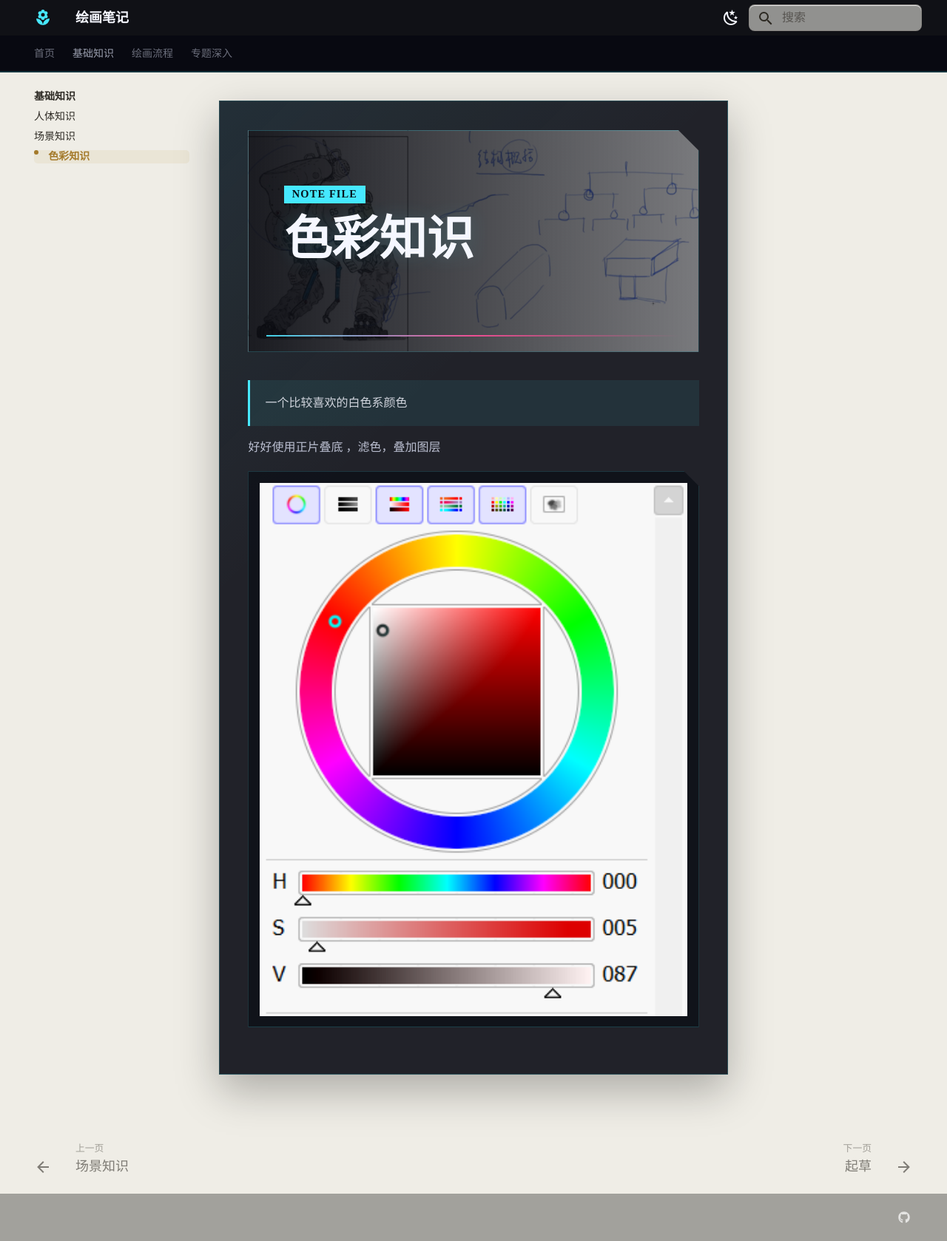
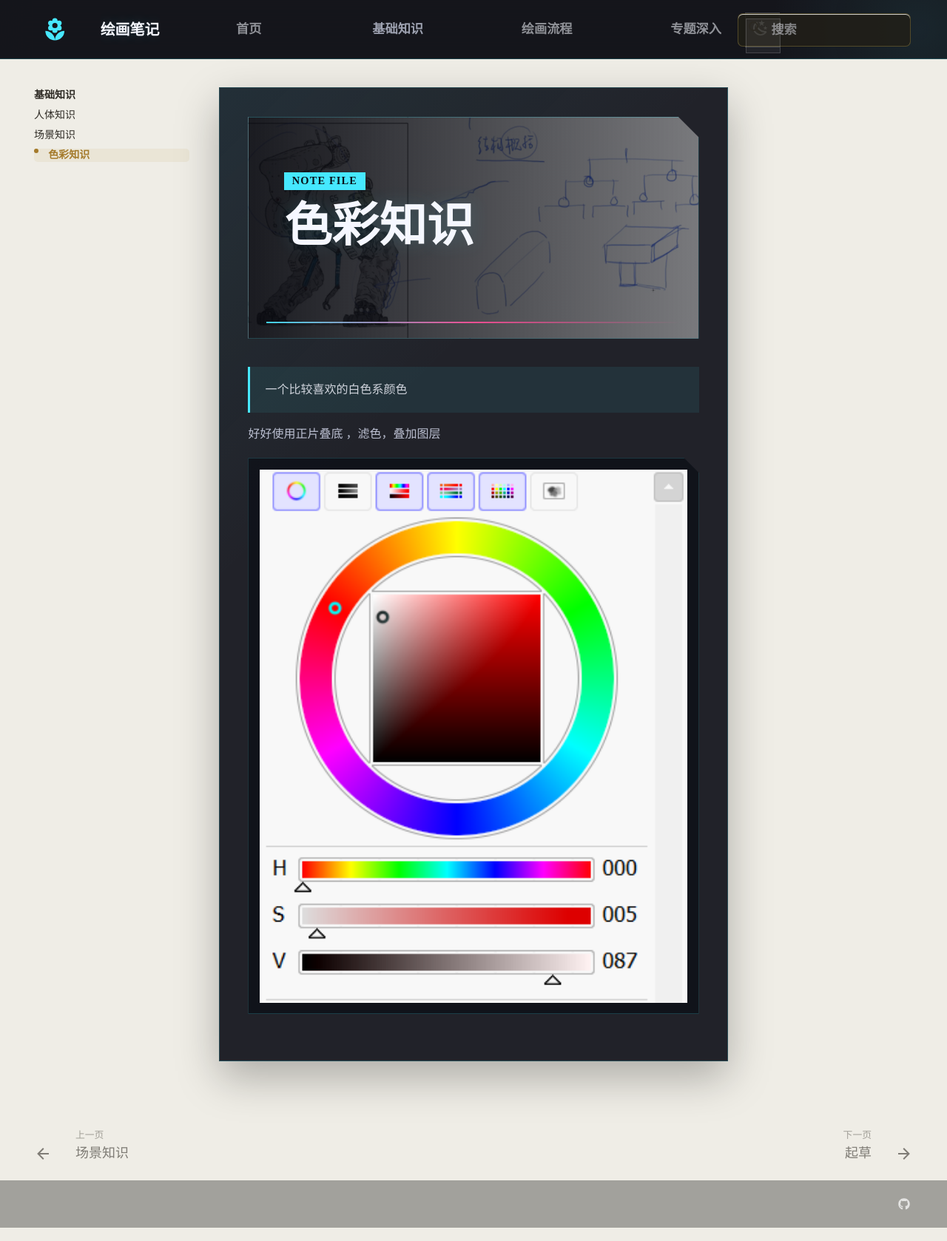
Before and after one commit to betty-momo/drawing-notes, an MkDocs documentation site: the page built from docs/色彩知识.md, in a window 1280 px wide. Shown: the whole page at 74% size. Built offline with MkDocs 1.6.1 and Material for MkDocs 9.7.7, drawn with Linux system fonts in a browser that asks for light colours.

Commit message:
Align header navigation with reference layout

```diff
--- a/docs/stylesheets/extra.css
+++ b/docs/stylesheets/extra.css
@@ -1525,6 +1525,7 @@ a {
     --neo-pink: #ff4f9a;
     --neo-yellow: #f5d55f;
     --neo-shadow: 0 26px 70px rgba(0, 0, 0, 0.42);
+    --neo-header-height: 4rem;
 }
 
 .md-header {
@@ -1551,6 +1552,182 @@ a {
     background: rgba(8, 9, 16, 0.94);
     border-bottom: 1px solid rgba(71, 232, 255, 0.16);
     box-shadow: none;
+}
+
+.md-header {
+    height: var(--neo-header-height);
+    overflow: visible;
+    background:
+        radial-gradient(circle at 97% 50%, rgba(71, 232, 255, 0.08), transparent 10rem),
+        rgba(7, 8, 14, 0.94);
+}
+
+[data-md-color-scheme="slate"] .md-header {
+    background:
+        radial-gradient(circle at 97% 50%, rgba(71, 232, 255, 0.08), transparent 10rem),
+        rgba(7, 8, 14, 0.94);
+}
+
+.md-header__inner {
+    position: relative;
+    width: 100%;
+    max-width: none;
+    height: var(--neo-header-height);
+    padding: 0 clamp(1.1rem, 3.8vw, 5rem);
+    gap: 0.45rem;
+}
+
+.md-header__button {
+    color: rgba(245, 247, 255, 0.82);
+}
+
+.md-header__button.md-logo {
+    width: 2.55rem;
+    height: 2.55rem;
+    margin: 0 0.35rem 0 0;
+    padding: 0.42rem;
+}
+
+.md-header__button.md-logo :is(svg, img) {
+    width: 1.72rem;
+    height: 1.72rem;
+}
+
+.md-header__title {
+    flex: 0 0 clamp(7rem, 12vw, 12rem);
+    margin: 0;
+    color: var(--neo-ink);
+    font-size: clamp(1rem, 1.35vw, 1.35rem);
+    font-weight: 900;
+    text-shadow: 0 0 18px rgba(71, 232, 255, 0.14);
+}
+
+.md-header__topic {
+    opacity: 1 !important;
+    transform: none !important;
+}
+
+.md-header__topic[data-md-component="header-topic"] {
+    display: none;
+}
+
+.md-header__option {
+    margin-left: auto;
+}
+
+.md-header .md-icon {
+    width: 2.35rem;
+    height: 2.35rem;
+    border: 1px solid rgba(245, 247, 255, 0.16);
+    background: rgba(245, 247, 255, 0.06);
+}
+
+.md-header .md-icon:hover {
+    color: var(--neo-cyan);
+    border-color: rgba(71, 232, 255, 0.55);
+    background: rgba(71, 232, 255, 0.1);
+}
+
+.md-search {
+    width: clamp(7.6rem, 12vw, 12rem);
+    margin-left: 0.55rem;
+}
+
+.md-search__form {
+    height: 2.25rem;
+    border: 1px solid rgba(245, 213, 95, 0.24);
+    border-radius: 0.34rem;
+    background: rgba(33, 31, 24, 0.86);
+}
+
+.md-search__input {
+    height: 2.25rem;
+    color: var(--neo-ink);
+    font-size: 0.86rem;
+    font-weight: 700;
+}
+
+.md-search__input::placeholder {
+    color: rgba(245, 247, 255, 0.48);
+}
+
+.md-tabs,
+[data-md-color-scheme="slate"] .md-tabs {
+    position: absolute;
+    top: 0;
+    right: clamp(12.5rem, 18vw, 20rem);
+    bottom: 0;
+    left: clamp(12rem, 19vw, 20rem);
+    z-index: 2;
+    display: flex;
+    width: auto !important;
+    height: var(--neo-header-height);
+    align-items: center;
+    padding: 0;
+    border: 0;
+    background: transparent;
+    box-shadow: none;
+    pointer-events: none;
+}
+
+.md-tabs .md-grid {
+    width: 100%;
+    max-width: none;
+    margin: 0;
+}
+
+.md-tabs__list {
+    display: grid;
+    height: var(--neo-header-height);
+    grid-template-columns: repeat(4, minmax(4.6rem, 1fr));
+    align-items: center;
+    gap: clamp(0.7rem, 1.8vw, 2.4rem);
+    overflow: visible;
+}
+
+.md-tabs__item {
+    height: var(--neo-header-height);
+    padding: 0;
+    pointer-events: auto;
+}
+
+.md-tabs__link {
+    position: relative;
+    display: flex;
+    height: var(--neo-header-height);
+    align-items: center;
+    justify-content: center;
+    margin: 0;
+    padding: 0 0.2rem;
+    color: rgba(245, 247, 255, 0.55);
+    font-size: clamp(0.86rem, 1vw, 1.02rem);
+    font-weight: 900;
+    line-height: 1;
+    opacity: 1;
+}
+
+.md-tabs__link::after {
+    content: "";
+    position: absolute;
+    right: 22%;
+    bottom: 1.1rem;
+    left: 22%;
+    height: 2px;
+    background: var(--neo-cyan);
+    box-shadow: 0 0 16px rgba(71, 232, 255, 0.45);
+    transform: scaleX(0);
+    transform-origin: center;
+    transition: transform 160ms ease;
+}
+
+.md-tabs__link--active,
+.md-tabs__link:hover {
+    color: var(--neo-cyan);
+}
+
+.md-tabs__link--active::after,
+.md-tabs__link:hover::after {
+    transform: scaleX(1);
 }
 
 .md-main__inner {
```
